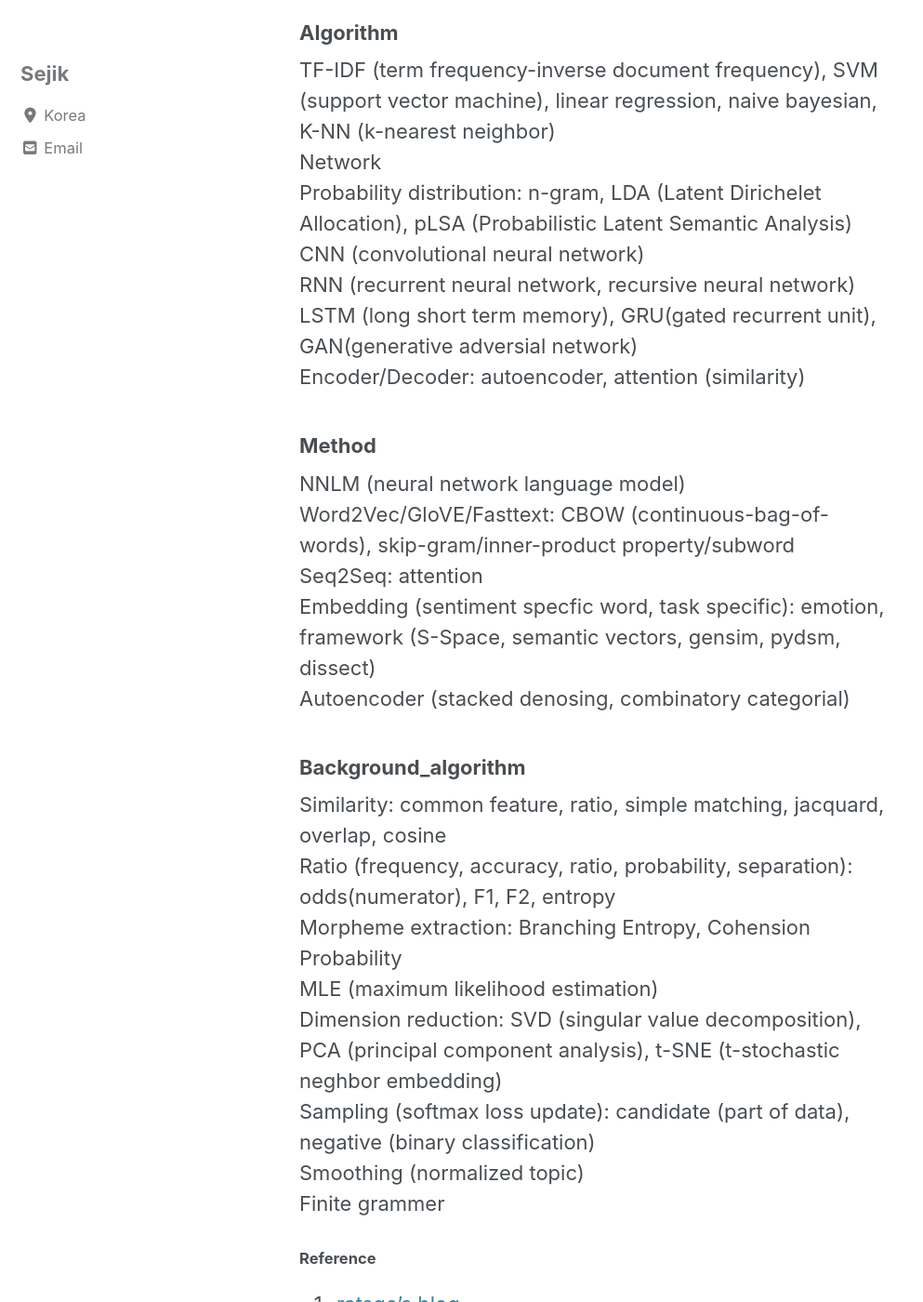
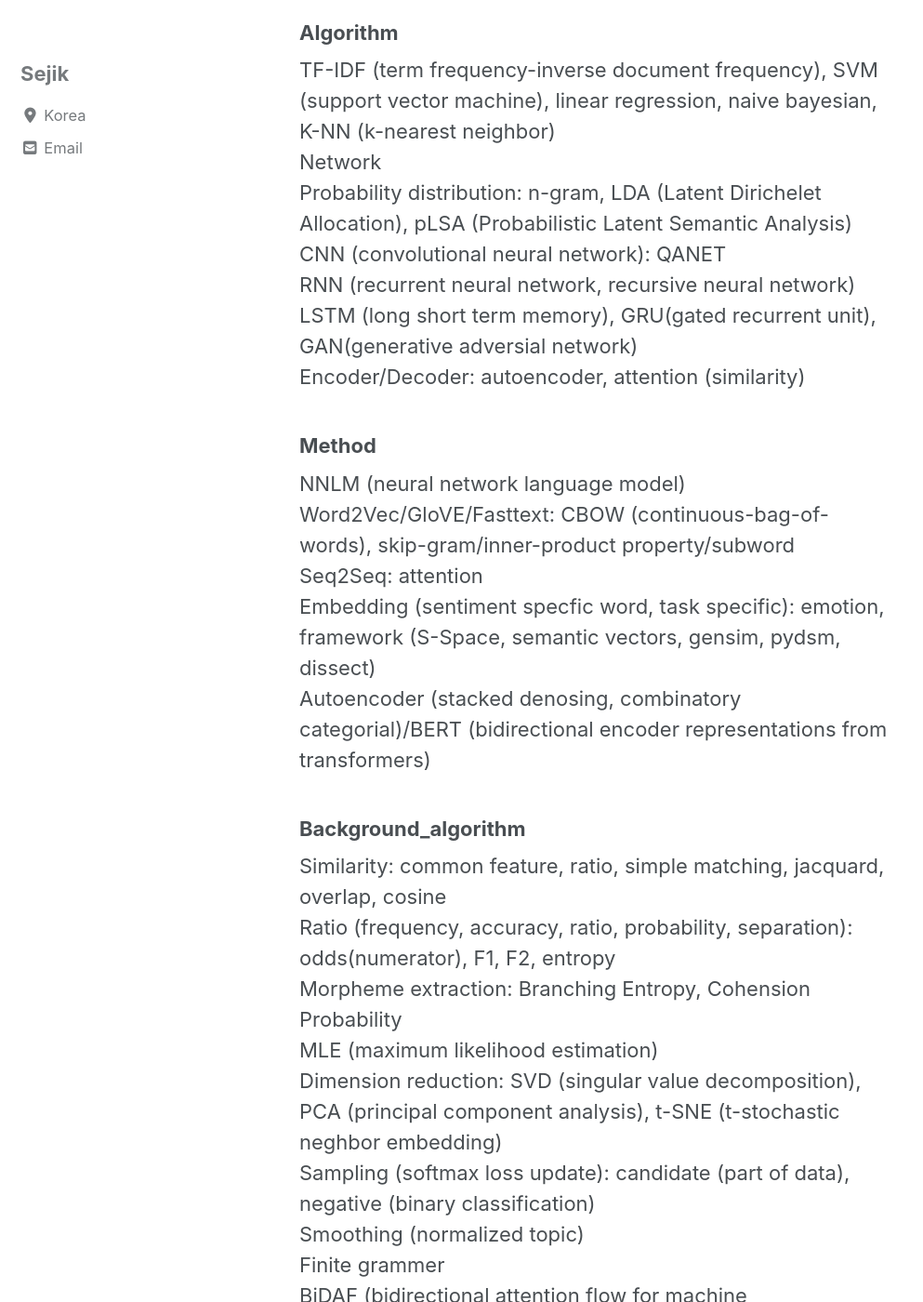
Before and after one commit to ki4ai-ai/ki4ai-ai.github.io, a Jekyll site: the page built from _posts/2019-07-26-natural-language-processing.md, in a window 1280 px wide and 1400 px high, scrolled down 985 px. Shown: the whole window at 93% size, without its empty margins (0-993 px from the left). Built offline with Jekyll 4.4.1, drawn with Linux system fonts in a browser that asks for light colours; cached includes are drawn as plain includes; nearby versions of some CDN libraries; comment, search, counter and statistics services are not loaded; some of the changed text lies outside the part shown.

Commit message:
Update 2019-07-26-natural-language-processing

```diff
--- a/_posts/2019-07-26-natural-language-processing.md
+++ b/_posts/2019-07-26-natural-language-processing.md
@@ -29,7 +29,7 @@ Natural Language Processing
   TF-IDF (term frequency-inverse document frequency), SVM (support vector machine), linear regression, naive bayesian, K-NN (k-nearest neighbor)
   Network
   Probability distribution: n-gram, LDA (Latent Dirichelet Allocation), pLSA (Probabilistic Latent Semantic Analysis)
-  CNN (convolutional neural network)
+  CNN (convolutional neural network): QANET
   RNN (recurrent neural network, recursive neural network)
   LSTM (long short term memory), GRU(gated recurrent unit), GAN(generative adversial network)
   Encoder/Decoder: autoencoder, attention (similarity)
@@ -39,7 +39,7 @@ Natural Language Processing
   Word2Vec/GloVE/Fasttext: CBOW (continuous-bag-of-words), skip-gram/inner-product property/subword
   Seq2Seq: attention
   Embedding (sentiment specfic word, task specific): emotion, framework (S-Space, semantic vectors, gensim, pydsm, dissect)
-  Autoencoder (stacked denosing, combinatory categorial)
+  Autoencoder (stacked denosing, combinatory categorial)/BERT (bidirectional encoder representations from transformers)
 
 ### Background_algorithm
   Similarity: common feature, ratio, simple matching, jacquard, overlap, cosine
@@ -50,6 +50,7 @@ Natural Language Processing
   Sampling (softmax loss update): candidate (part of data), negative (binary classification)
   Smoothing (normalized topic)
   Finite grammer
+  BiDAF (bidirectional attention flow for machine comprehension)
 
 #### Reference
 1. [ratsgo's blog][ratsgos blog]
```
Also changed, not shown: _posts/2019-07-23-contents.md (+3 -2 lines).
